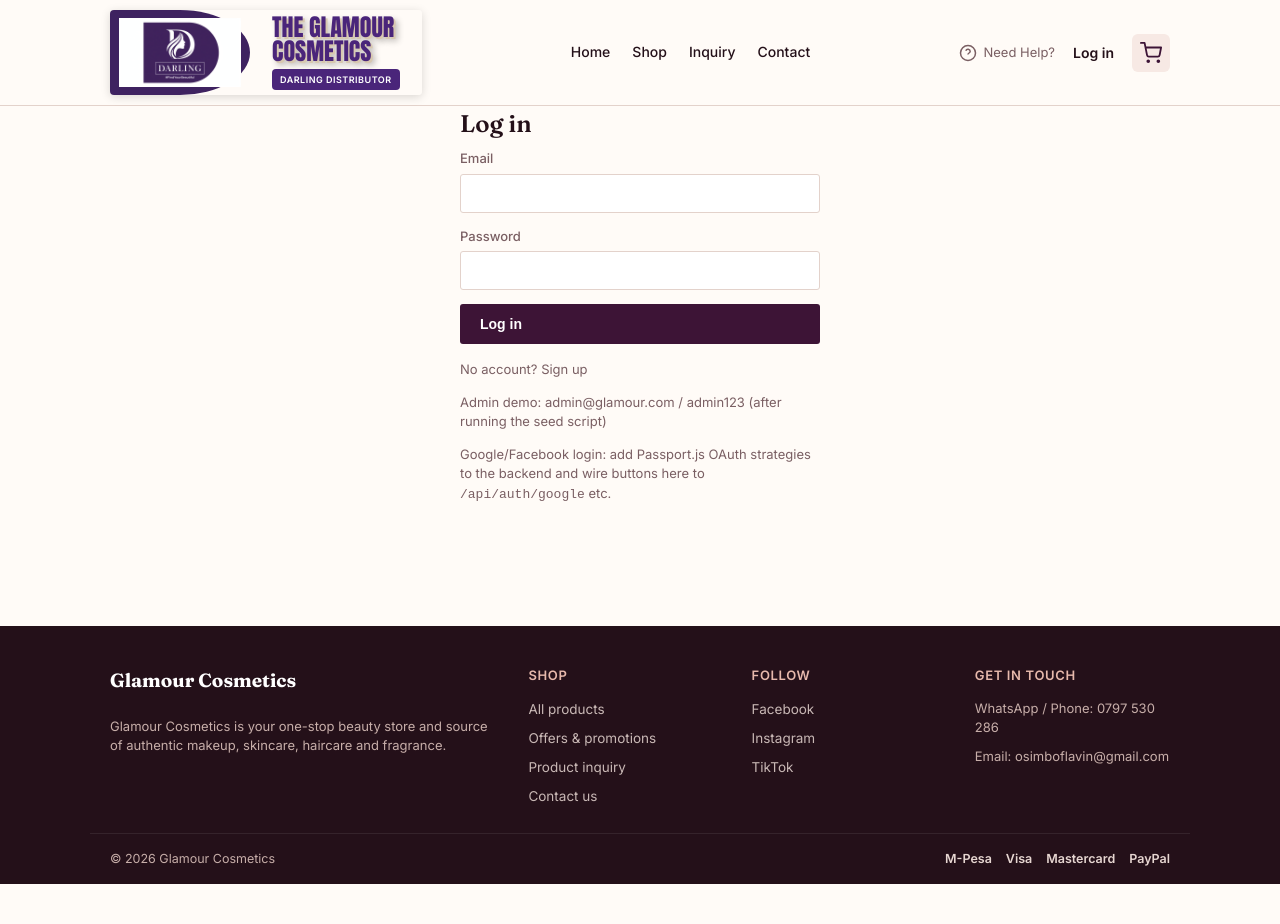
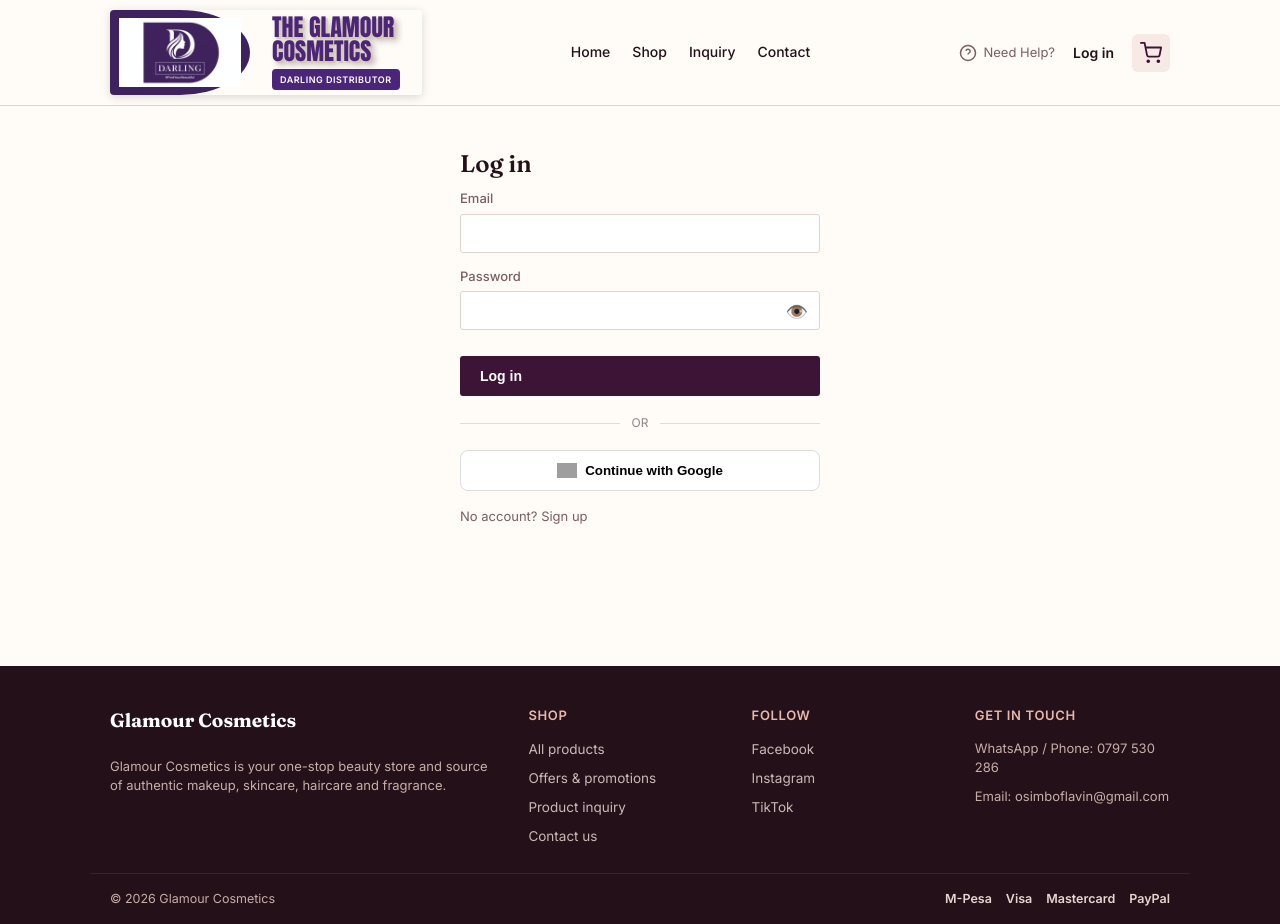
Before and after one commit to osimboflavin-del/glamour-ecommerce, a React (Vite) app in the folder frontend/: page /login in a window 1280 px wide. Before the commit the page ends 884 px from the top, so only its background shows below. Built offline with nearby package versions, Linux system fonts and the light colour scheme; no server answers; grey boxes are pictures that could not be loaded.

Commit message:
add google button and show password eye

```diff
--- a/frontend/src/pages/Login.jsx
+++ b/frontend/src/pages/Login.jsx
@@ -1,37 +1,121 @@
-import { useState } from 'react';
-import { Link, useNavigate } from 'react-router-dom';
-import { useAuth } from '../context/AuthContext.jsx';
+import { useState } from "react";
+import { Link, useNavigate } from "react-router-dom";
+import { useAuth } from "../context/AuthContext.jsx";
 
 export default function Login() {
   const { login } = useAuth();
   const navigate = useNavigate();
-  const [email, setEmail] = useState('');
-  const [password, setPassword] = useState('');
-  const [error, setError] = useState('');
+  const [email, setEmail] = useState("");
+  const [password, setPassword] = useState("");
+  const [showPass, setShowPass] = useState(false);
+  const [error, setError] = useState("");
 
   async function submit(e) {
     e.preventDefault();
-    setError('');
+    setError("");
     try {
       const user = await login(email, password);
-      navigate(user.role === 'admin' ? '/admin' : '/account');
+      navigate(user.role === "admin" ? "/admin" : "/account");
     } catch (err) {
       setError(err.message);
     }
   }
 
+  function continueWithGoogle() {
+    window.location.href = `${import.meta.env.VITE_API_URL || "https://glamour-backend-cbs5.onrender.com"}/api/auth/google`;
+  }
+
   return (
-    <section className="wrap" style={{ maxWidth: 400 }}>
+    <section className="wrap" style={{ maxWidth: 400, margin: "40px auto" }}>
       <h2>Log in</h2>
       {error && <div className="msg err">{error}</div>}
+
       <form onSubmit={submit}>
-        <div className="field"><label>Email</label><input required type="email" value={email} onChange={(e) => setEmail(e.target.value)} /></div>
-        <div className="field"><label>Password</label><input required type="password" value={password} onChange={(e) => setPassword(e.target.value)} /></div>
-        <button className="btn" style={{ width: '100%' }} type="submit">Log in</button>
+        <div className="field">
+          <label>Email</label>
+          <input
+            required
+            type="email"
+            value={email}
+            onChange={(e) => setEmail(e.target.value)}
+          />
+        </div>
+
+        <div className="field">
+          <label>Password</label>
+          <div style={{ position: "relative" }}>
+            <input
+              required
+              type={showPass ? "text" : "password"}
+              value={password}
+              onChange={(e) => setPassword(e.target.value)}
+              style={{ width: "100%", paddingRight: "40px" }}
+            />
+            <span
+              onClick={() => setShowPass(!showPass)}
+              style={{
+                position: "absolute",
+                right: "12px",
+                top: "50%",
+                transform: "translateY(-50%)",
+                cursor: "pointer",
+                fontSize: "18px",
+              }}
+            >
+              {showPass ? "🙈" : "👁️"}
+            </span>
+          </div>
+        </div>
+
+        <button
+          className="btn"
+          style={{ width: "100%", marginTop: 12 }}
+          type="submit"
+        >
+          Log in
+        </button>
       </form>
-      <p className="muted" style={{ marginTop: 16 }}>No account? <Link to="/signup">Sign up</Link></p>
-      <p className="muted">Admin demo: admin@glamour.com / admin123 (after running the seed script)</p>
-      <p className="muted">Google/Facebook login: add Passport.js OAuth strategies to the backend and wire buttons here to <code>/api/auth/google</code> etc.</p>
+
+      <div
+        style={{
+          display: "flex",
+          alignItems: "center",
+          gap: 12,
+          margin: "18px 0",
+        }}
+      >
+        <div style={{ flex: 1, height: 1, background: "#ddd" }}></div>
+        <span style={{ fontSize: 12, color: "#888" }}>OR</span>
+        <div style={{ flex: 1, height: 1, background: "#ddd" }}></div>
+      </div>
+
+      <button
+        onClick={continueWithGoogle}
+        style={{
+          width: "100%",
+          padding: "12px",
+          border: "1px solid #ddd",
+          borderRadius: 8,
+          background: "#fff",
+          display: "flex",
+          alignItems: "center",
+          justifyContent: "center",
+          gap: 8,
+          cursor: "pointer",
+          fontWeight: 600,
+        }}
+      >
+        <img
+          src="https://www.svgrepo.com/show/475656/google-color.svg"
+          alt="google"
+          width="20"
+        />
+        Continue with Google
+      </button>
+
+      <p className="muted" style={{ marginTop: 16 }}>
+        No account? <Link to="/signup">Sign up</Link>
+      </p>
     </section>
   );
 }
```
